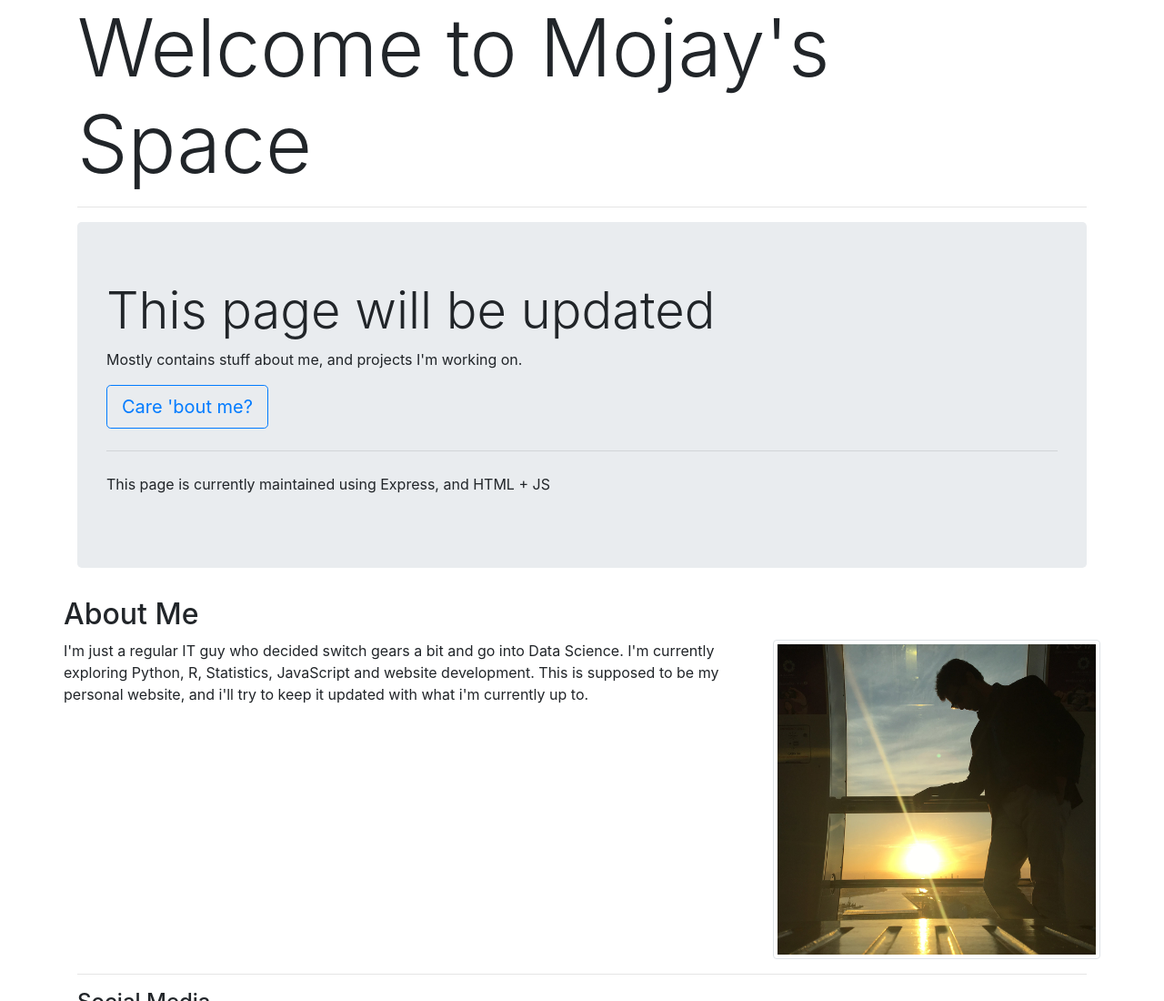
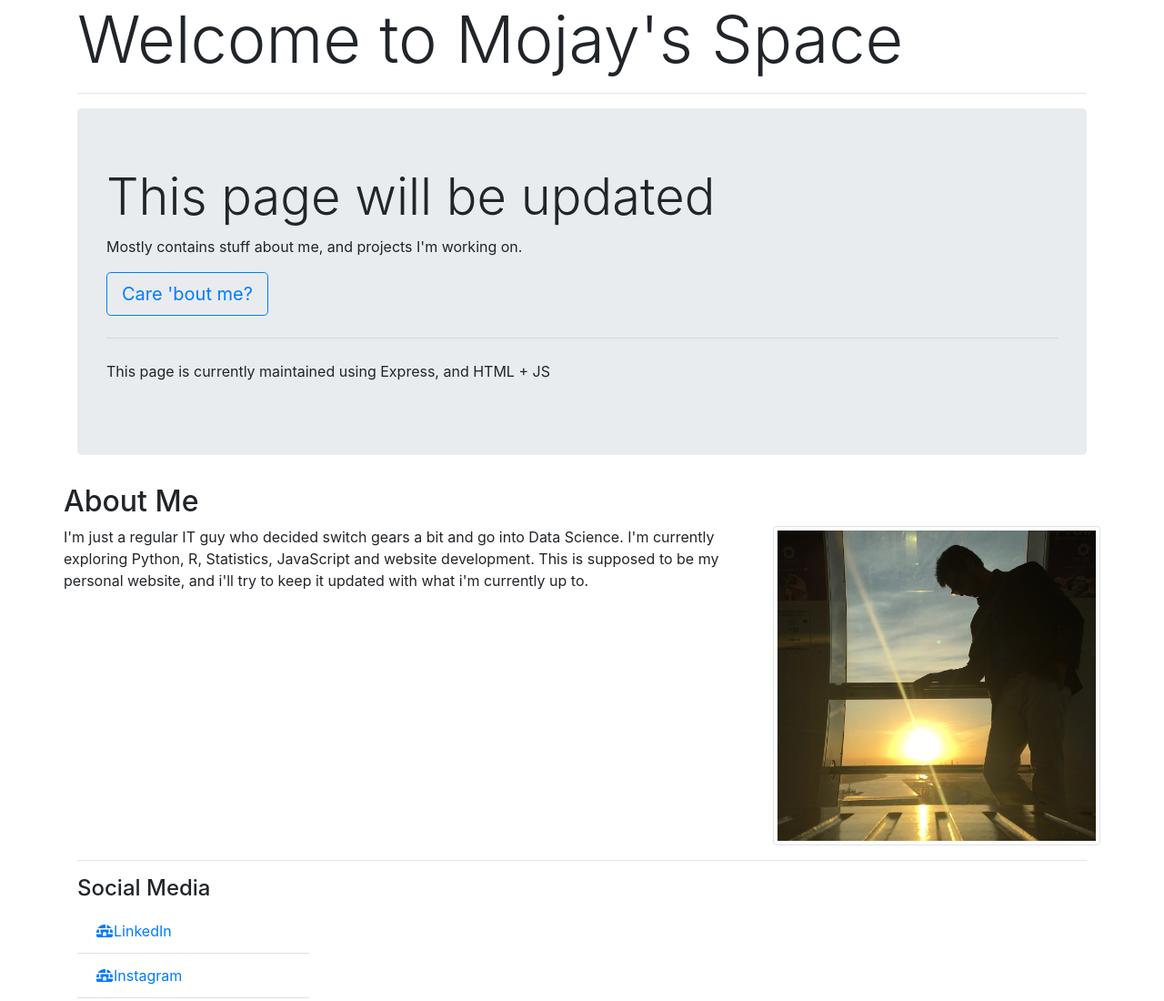
Before and after one commit to mjaybaig/mywebsite, a website: page views/index.html in a window 1280 px wide. Shown: the top 1100 px of the page at 91% size. Drawn offline with nearby package versions, Linux system fonts and the light colour scheme; files that its build step writes are made by us from their sources; files whose address does not match are found by name.

Commit message:
Changed header style

```diff
--- a/views/index.html
+++ b/views/index.html
@@ -11,7 +11,7 @@
   </head>
   <body>
     <div class="container">
-      <h1 class="display-2">Welcome to Mojay's Space</h1>
+      <h1 class="display-3">Welcome to Mojay's Space</h1>
       <hr>
       <div class="row">
         <div class="col">
```
